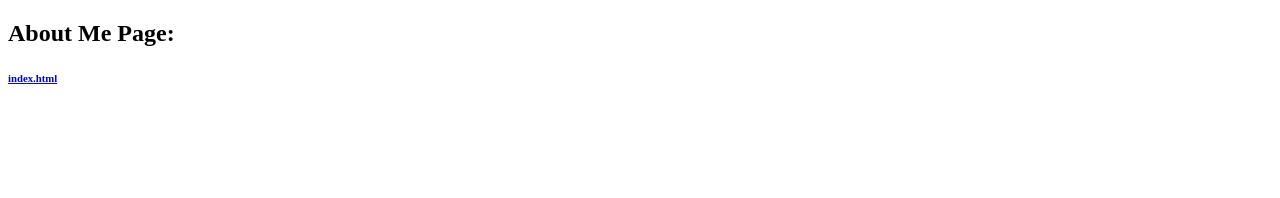
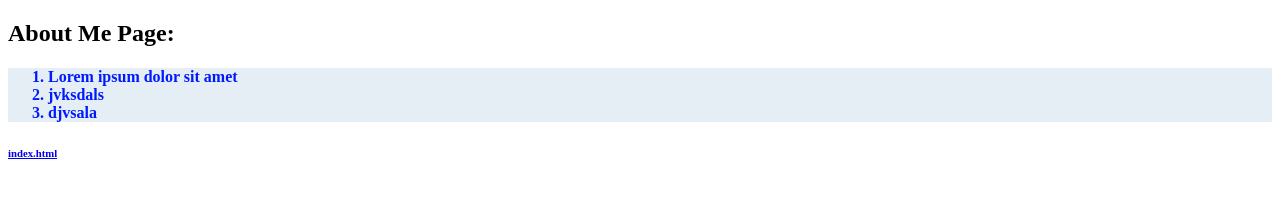
Before and after one commit to katherinevongsouvanh/portfolio, a plain HTML site: page about.html in a window 1280 px wide. Drawn offline with Linux system fonts and the light colour scheme.

Commit message:
Updated portfolio

```diff
--- a/about.html
+++ b/about.html
@@ -5,9 +5,19 @@
     <meta http-equiv="X-UA-Compatible" content="IE=edge">
     <meta name="viewport" content="width=, initial-scale=1.0">
     <title>Document</title>
+    <link rel="stylesheet" href="stylesheetabout.css">
 </head>
 <body>
     <h2> About Me Page:</h2>
+    <div>
+        <h4>
+            <ol>
+            <li>Lorem ipsum dolor sit amet</li>
+            <li>jvksdals</li>
+            <li>djvsala</li>
+            </ol>
+        </h4>
+    </div>
     <h6><a href=file:///C:/Users/katie/repos/portfolio/index.html>index.html</a></h6>
 
 
--- /dev/null
+++ b/stylesheetabout.css
@@ -0,0 +1,4 @@
+div{
+    color:rgb(0, 26, 255);
+    background-color: rgba(43, 116, 175, 0.123);
+}
```
Also changed, not shown: index.html (+0 -4 lines).
